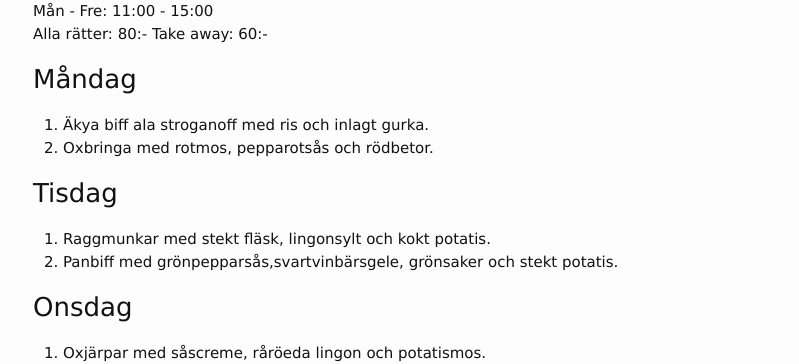
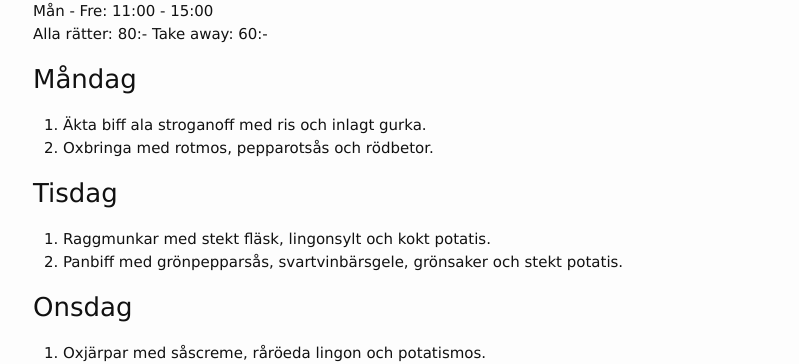
Before and after one commit to FarInn62/farinn62.github.io, a Jekyll site: the page built from lunch.md, in a window 1280 px wide. Shown: the part 162-526 px from the top of the page, without its empty margins (237-1036 px from the left). Built offline with Jekyll 4.4.1, drawn with Linux system fonts in a browser that asks for light colours.

Commit message:
Update lunch.md

```diff
--- a/lunch.md
+++ b/lunch.md
@@ -12,13 +12,13 @@ Alla rätter: 80:- Take away: 60:-
 
 ### Måndag
 
-1. Äkya biff ala stroganoff med ris och inlagt gurka.
+1. Äkta biff ala stroganoff med ris och inlagt gurka.
 2. Oxbringa med rotmos, pepparotsås och rödbetor.
 
 ### Tisdag
 
 1. Raggmunkar med stekt fläsk, lingonsylt och kokt potatis.
-2. Panbiff med grönpepparsås,svartvinbärsgele, grönsaker och stekt potatis.
+2. Panbiff med grönpepparsås, svartvinbärsgele, grönsaker och stekt potatis.
 
 ### Onsdag
 
```
